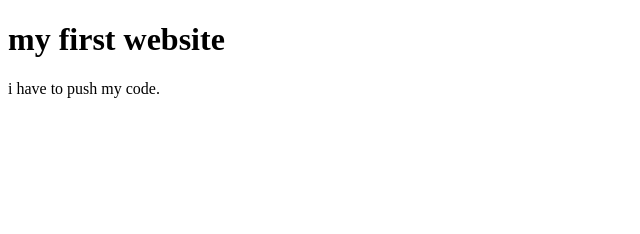
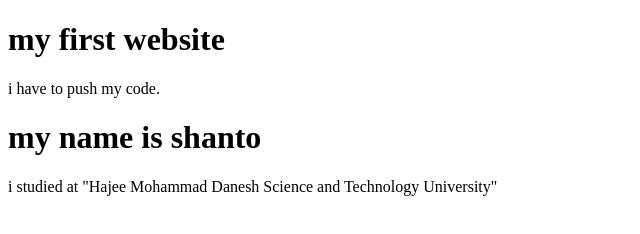
Before and after one commit to Harun-Or-Rashid-Shanto/my-first-website, a plain HTML site: page index.html in a window 1280 px wide. Shown: the whole page, without its empty margins (0-640 px from the left). Drawn offline with Linux system fonts and the light colour scheme.

Commit message:
added new update

```diff
--- a/index.html
+++ b/index.html
@@ -9,5 +9,7 @@
 <body>
     <h1>my first website</h1>
     <p>i have to push my code.</p>
+    <h1>my name is shanto</h1>
+    <p>i studied at "Hajee Mohammad Danesh Science and Technology University"</p>
 </body>
 </html>
```
